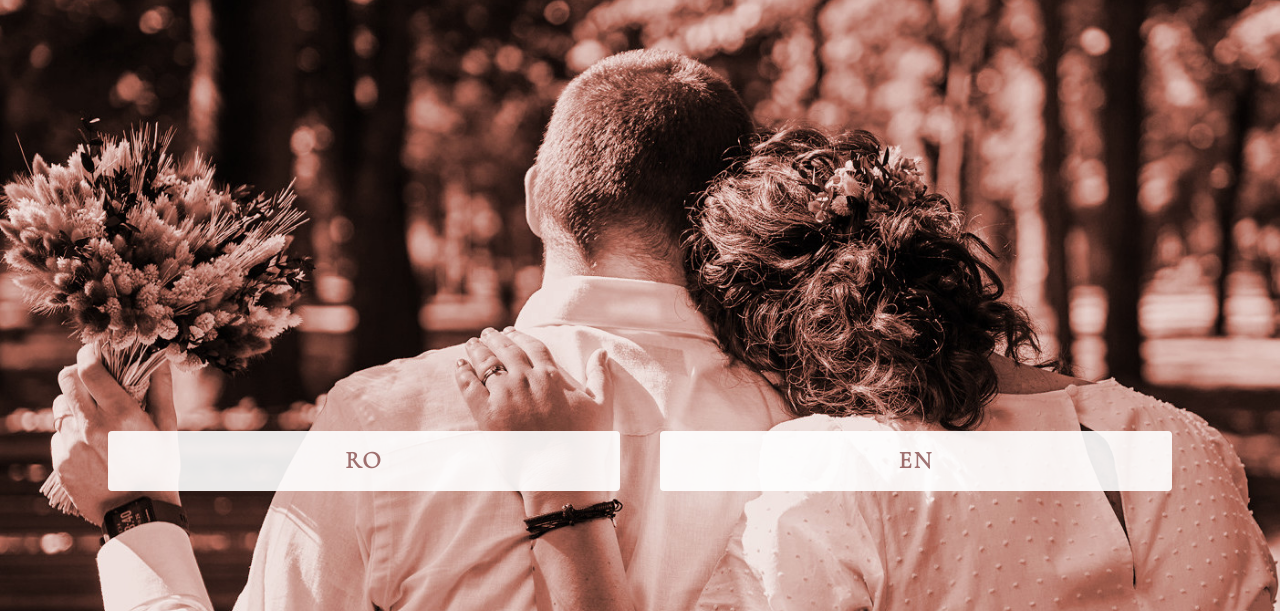
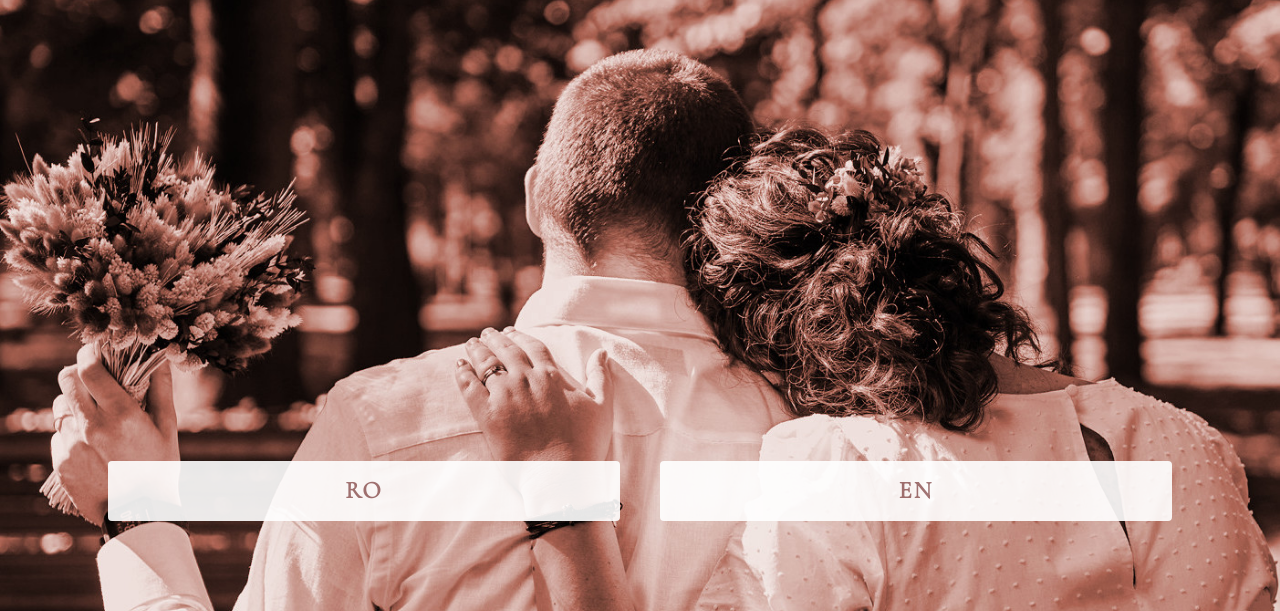
Before and after one commit to mao-19-10-2024/meniu, a plain HTML site: page index.html in a window 1280 px wide. Shown: the part 189-800 px from the top of the page. Drawn offline with Linux system fonts and the light colour scheme.

Commit message:
lower bot btns

```diff
--- a/style.css
+++ b/style.css
@@ -130,7 +130,7 @@ body {
 .menu-box {
     display: flex;
     justify-content: center;
-    margin-bottom: 120px;
+    margin-bottom: 90px;
     align-items: center;
 
 }
```
